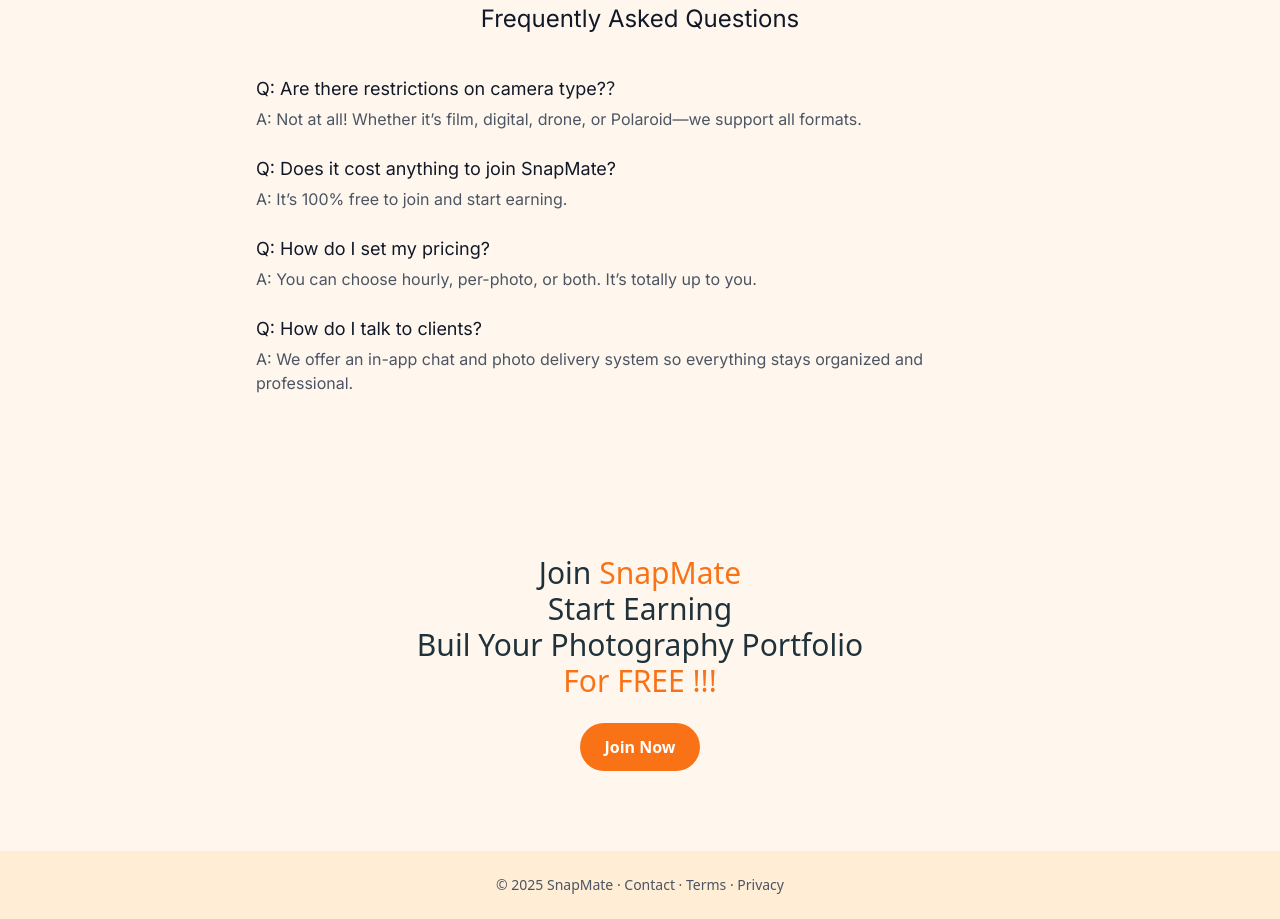
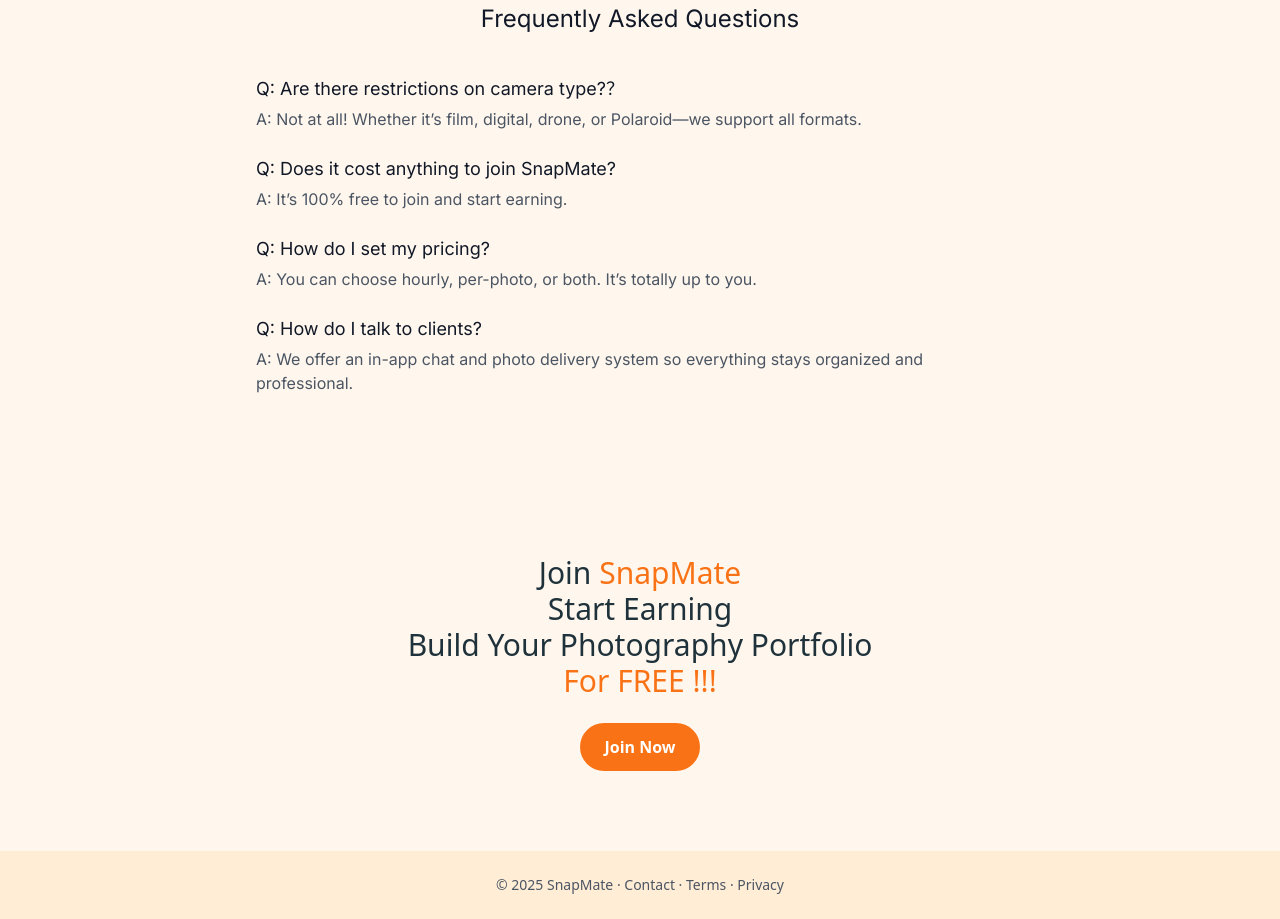
Before and after one commit to WestYu531/snapmatphotographer, a website: page public/joinnow.html in a window 1280 px wide. Shown: the part 5278-6197 px from the top of the page. Drawn offline with nearby package versions, Linux system fonts and the light colour scheme.

Commit message:
修改了错字

```diff
--- a/public/joinnow.html
+++ b/public/joinnow.html
@@ -439,7 +439,7 @@
 
   <!-- Final CTA -->
   <section class="text-center py-20 px-4">
-    <h2 class="text-3xl text-[#1F323B] font-bold-inter">Join <span class="text-orange-500">SnapMate</span><br>Start Earning<br>Buil Your Photography Portfolio<br><span class="text-orange-500">For FREE !!!</span></h2>
+    <h2 class="text-3xl text-[#1F323B] font-bold-inter">Join <span class="text-orange-500">SnapMate</span><br>Start Earning<br>Build Your Photography Portfolio<br><span class="text-orange-500">For FREE !!!</span></h2>
     <button onclick="toggleModal()" class="mt-6 bg-orange-500 hover:bg-orange-600 text-white px-6 py-3 rounded-full font-semibold">
       Join Now
     </button>
```
